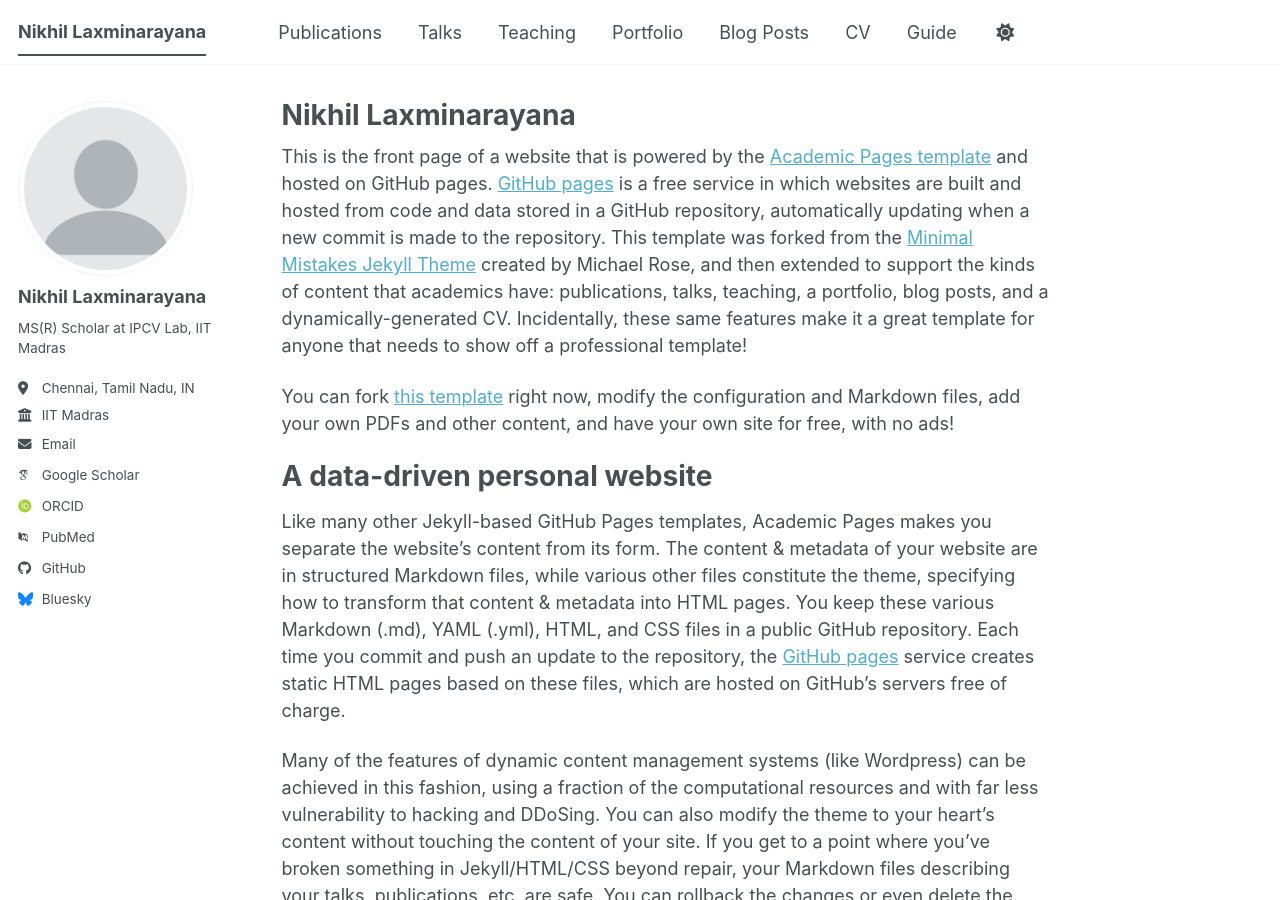
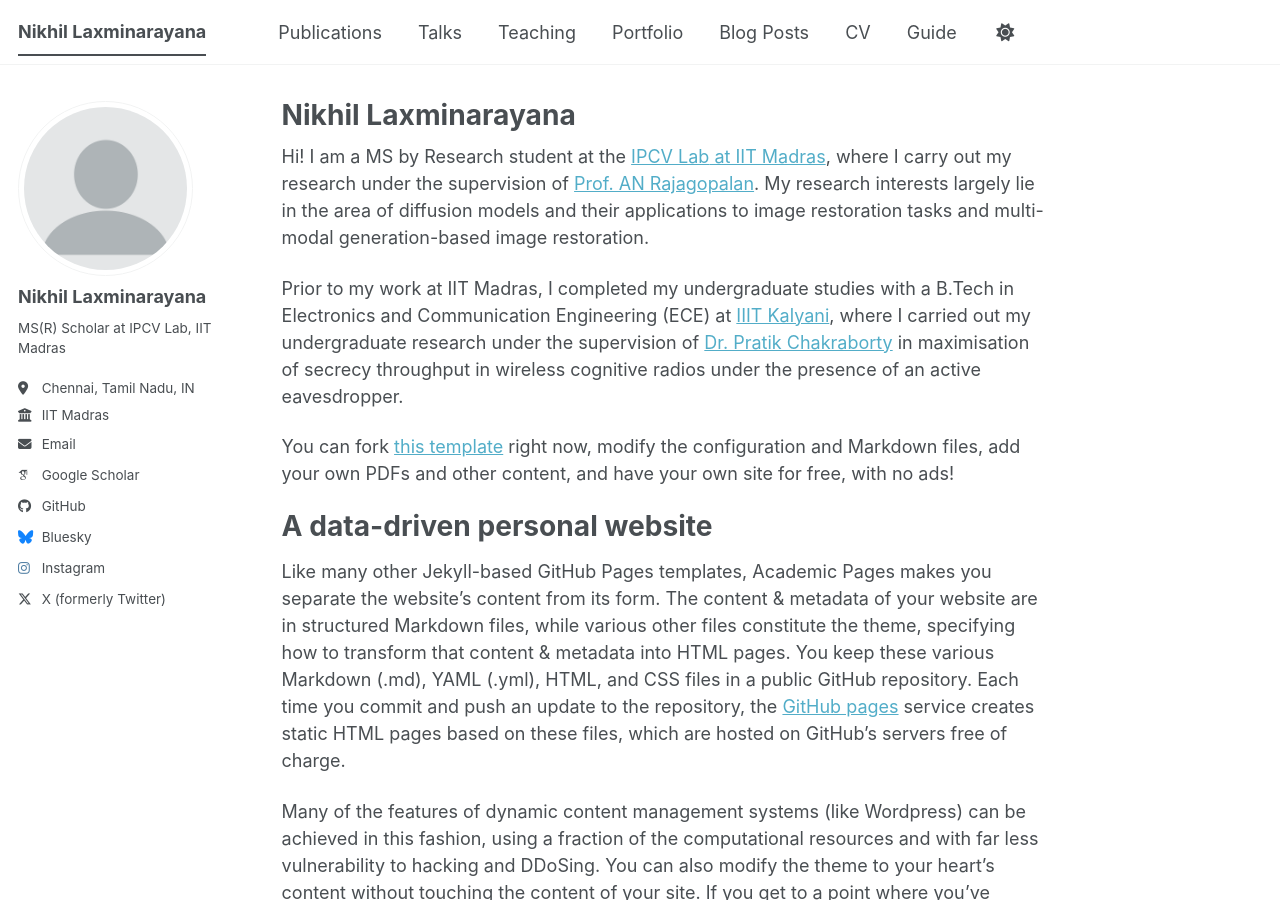
Before and after one commit to n1x1l/n1x1l.github.io, a Jekyll site: the page built from _pages/about.md, in a window 1280 px wide and 900 px high. Built offline with Jekyll 4.4.1, drawn with Linux system fonts in a browser that asks for light colours; some web fonts are replaced; a script bundle is joined from its source files by our own code; library files that are not in the unit come from our copies; some of the changed lines change nothing that is shown.

Commit message:
update about

```diff
--- a/_config.yml
+++ b/_config.yml
@@ -35,13 +35,13 @@
   # Academic websites
   academia         : # URL
   arxiv            : # URL - Update with the correct link to your profile
-  googlescholar    : "https://scholar.google.com/citations?user=PS_CX0AAAAAJ"
+  googlescholar    : "https://scholar.google.com/citations?user=QO6a8EcAAAAJ"
   inspire-hep      : # URL
   impactstory      : # URL
-  orcid            : "https://orcid.org/yourorcidurl"
+  orcid            : # URL
   semantic         : # URL
   ssrn             : # URL
-  pubmed           : "https://www.ncbi.nlm.nih.gov/pubmed/?term=john+snow"
+  pubmed           : # URL
   researchgate     : # URL
   scopus           : # URL
   zotero           : # URL
@@ -51,7 +51,7 @@
   bitbucket        : # Username - Update with your username on the site
   codepen          : # Username
   dribbble         : # Username
-  github           : "academicpages"
+  github           : "n1x1l"
   kaggle           : # Username
   stackoverflow    : # User number or user number and name (i.e., use "1" or "1/jeff-atwood")
 
@@ -64,7 +64,7 @@
   goodreads        : # Username
   google_plus      : # Username
   keybase          : # Username
-  instagram        : # Username
+  instagram        : "__n1ckhill__"
   lastfm           : # Username
   linkedin         : # Username
   mastodon         : # URL
@@ -74,7 +74,7 @@
   steam            : # Username
   telegram         : # URL
   tumblr           : # Username
-  twitter          : # Username for X / Twitter
+  twitter          : "rogue_nix" # Username for X / Twitter
   vine             : # Username
   weibo            : # Username
   wikipedia        : # Username
--- a/_pages/about.md
+++ b/_pages/about.md
@@ -7,7 +7,11 @@
   - /about.html
 ---
 
-This is the front page of a website that is powered by the [Academic Pages template](https://github.com/academicpages/academicpages.github.io) and hosted on GitHub pages. [GitHub pages](https://pages.github.com) is a free service in which websites are built and hosted from code and data stored in a GitHub repository, automatically updating when a new commit is made to the repository. This template was forked from the [Minimal Mistakes Jekyll Theme](https://mmistakes.github.io/minimal-mistakes/) created by Michael Rose, and then extended to support the kinds of content that academics have: publications, talks, teaching, a portfolio, blog posts, and a dynamically-generated CV. Incidentally, these same features make it a great template for anyone that needs to show off a professional template!
+<!-- This is the front page of a website that is powered by the [Academic Pages template](https://github.com/academicpages/academicpages.github.io) and hosted on GitHub pages. [GitHub pages](https://pages.github.com) is a free service in which websites are built and hosted from code and data stored in a GitHub repository, automatically updating when a new commit is made to the repository. This template was forked from the [Minimal Mistakes Jekyll Theme](https://mmistakes.github.io/minimal-mistakes/) created by Michael Rose, and then extended to support the kinds of content that academics have: publications, talks, teaching, a portfolio, blog posts, and a dynamically-generated CV. Incidentally, these same features make it a great template for anyone that needs to show off a professional template! -->
+
+Hi! I am a MS by Research student at the [IPCV Lab](https://www.ee.iitm.ac.in/ipcvlab/)[ at IIT Madras](https://www.iitm.ac.in/), where I carry out my research under the supervision of [Prof. AN Rajagopalan](https://www.ee.iitm.ac.in/~raju/). My research interests largely lie in the area of diffusion models and their applications to image restoration tasks and multi-modal generation-based image restoration.
+
+Prior to my work at IIT Madras, I completed my undergraduate studies with a B.Tech in Electronics and Communication Engineering (ECE) at [IIIT Kalyani](http://iiitkalyani.ac.in/), where I carried out my undergraduate research under the supervision of [Dr. Pratik Chakraborty](https://iiitkalyani.ac.in/php/facultymainpage/pc.html) in maximisation of secrecy throughput in wireless cognitive radios under the presence of an active eavesdropper.
 
  You can fork [this template](https://github.com/academicpages/academicpages.github.io) right now, modify the configuration and Markdown files, add your own PDFs and other content, and have your own site for free, with no ads!
 
```
